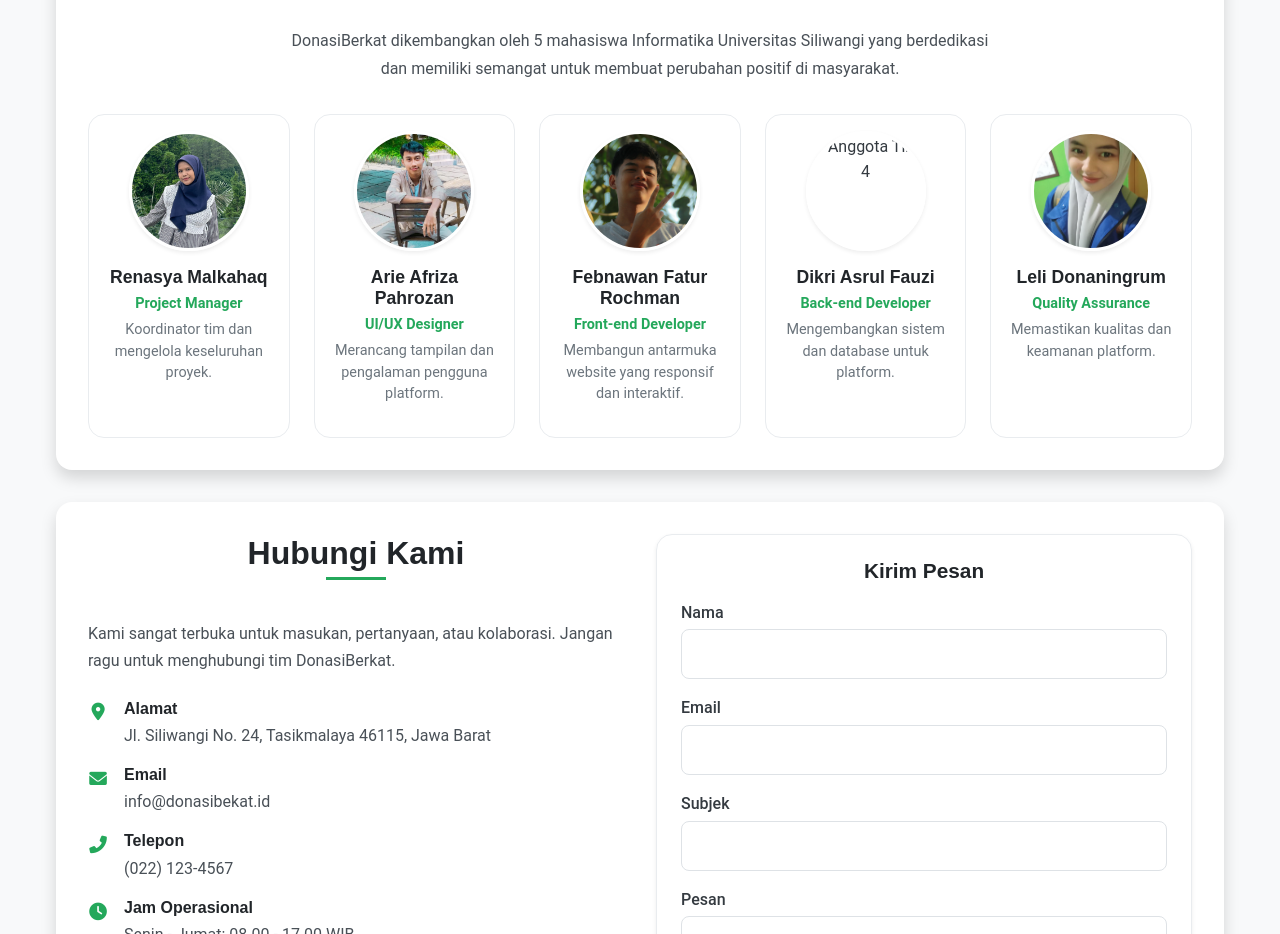
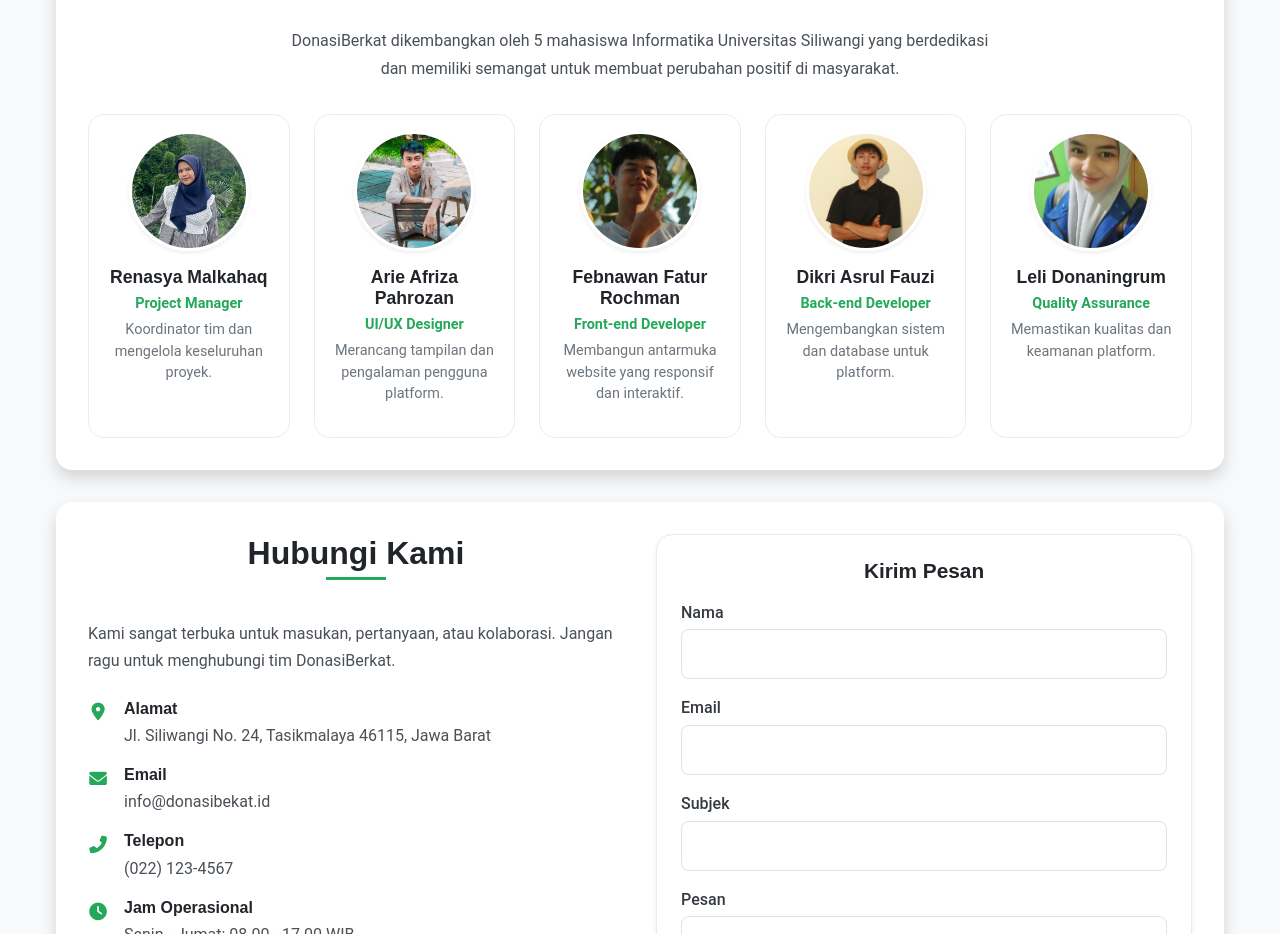
Before and after one commit to feb027/paltform-barang-bekas, a plain HTML site: page tentang.html in a window 1280 px wide. Shown: the part 1500-2434 px from the top of the page. Drawn offline with Linux system fonts and the light colour scheme.

Commit message:
upload image

```diff
--- a/tentang.html
+++ b/tentang.html
@@ -169,7 +169,7 @@
 
                         <div class="team-member">
                             <div class="member-photo">
-                                <img src="./assets/team/member4.jpg" alt="Anggota Tim 4">
+                                <img src="./assets/dikri.jpg" alt="Anggota Tim 4">
                             </div>
                             <h4>Dikri Asrul Fauzi</h4>
                             <p class="member-role">Back-end Developer</p>
```
Also changed, not shown: assets/dikri.jpg (added).
